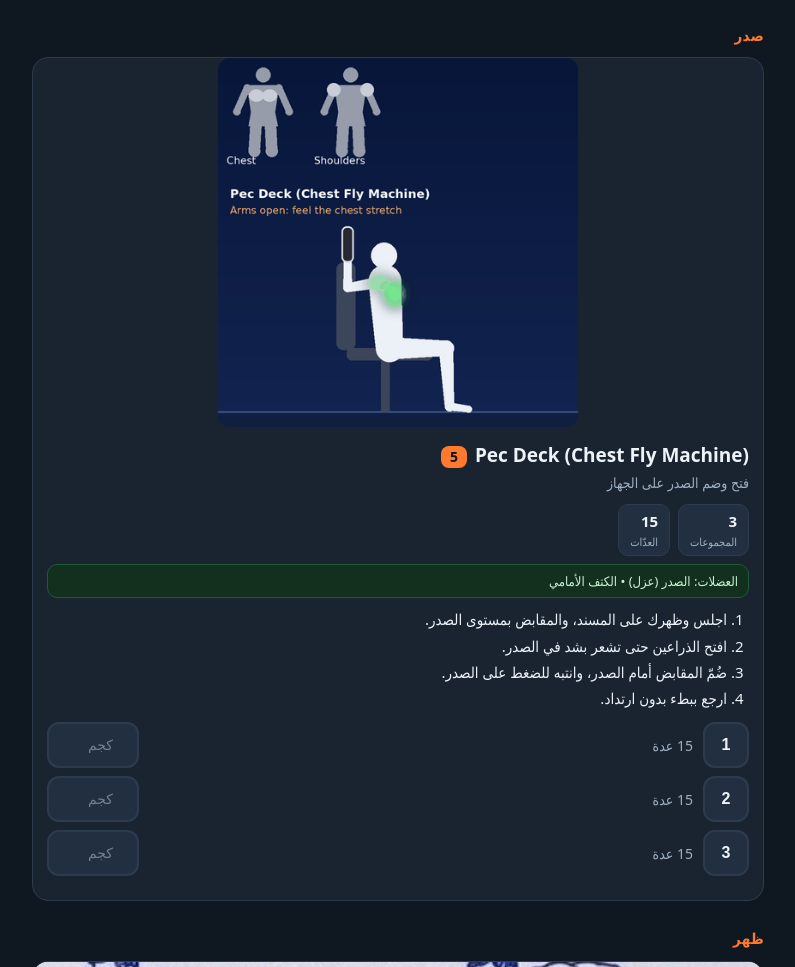
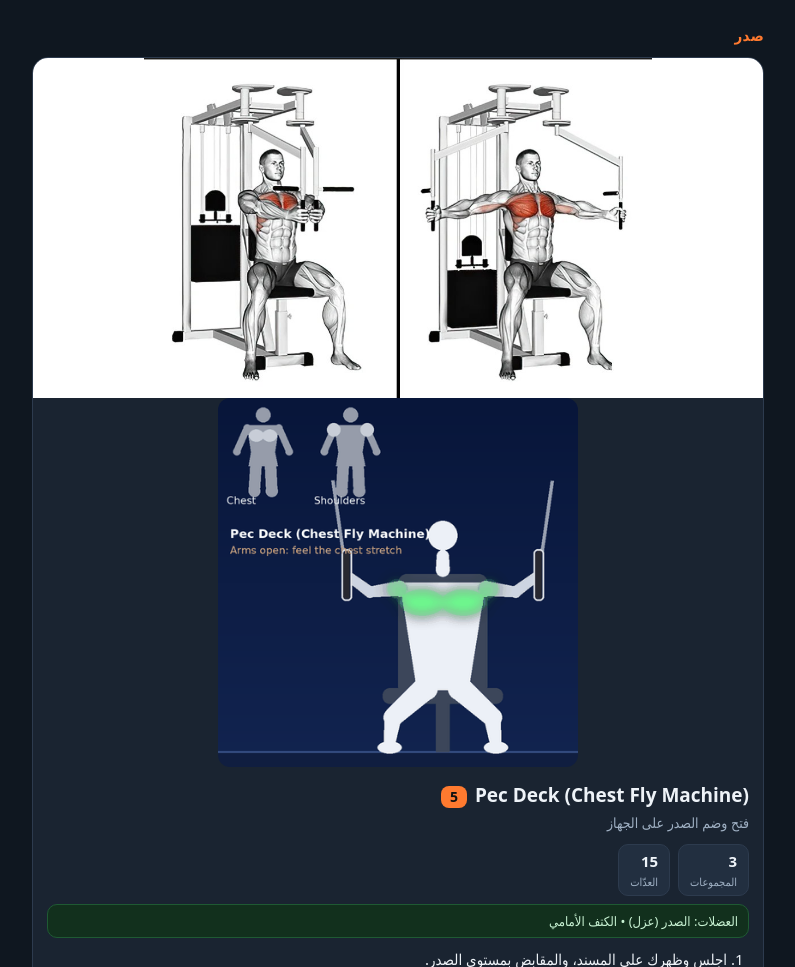
Before and after one commit to mhussein76/Gym-sessions, a plain HTML site: page sessions/chest-back-2026-11-15/index.html in a window 1280 px wide. Shown: the part 3542-4509 px from the top of the page, without its empty margins (242-1037 px from the left). Drawn offline with Linux system fonts and the light colour scheme.

Commit message:
Pec Deck: add picture and front-view animation
Co-Authored-By: Claude Sonnet 5.5 <noreply@anthropic.com>
Claude-Session: https://claude.ai/code/session_01XmUrMe9itJJBXMGf5t54G3

```diff
--- a/sessions/chest-back-2026-11-15/index.html
+++ b/sessions/chest-back-2026-11-15/index.html
@@ -95,7 +95,7 @@ const EX=[
 {n:"4",en:"Seated Cable Row",ar:"سحب الكابل جالسًا",grp:"ظهر",img:"img/cable-row.jpg",reps:["12","10","8"],
  mus:"منتصف الظهر • اللاتس • البايسبس",
  steps:["اجلس وصدرك مرفوع، والركبتان مثنيتان قليلًا.","اسحب المقبض نحو بطنك، والمرفقان قريبان من الجسم.","اضغط لوحي الكتف معًا لحظة.","ارجع ببطء بدون أن ينحني الظهر."]},
-{n:"5",en:"Pec Deck (Chest Fly Machine)",ar:"فتح وضم الصدر على الجهاز",grp:"صدر",gif:"img/pec-deck.gif",reps:["15","15","15"],
+{n:"5",en:"Pec Deck (Chest Fly Machine)",ar:"فتح وضم الصدر على الجهاز",grp:"صدر",img:"img/pec-deck.jpg",gif:"img/pec-deck-front.gif",reps:["15","15","15"],
  mus:"الصدر (عزل) • الكتف الأمامي",
  steps:["اجلس وظهرك على المسند، والمقابض بمستوى الصدر.","افتح الذراعين حتى تشعر بشد في الصدر.","ضُمّ المقابض أمام الصدر، وانتبه للضغط على الصدر.","ارجع ببطء بدون ارتداد."]},
 {n:"6",en:"Single Dumbbell Row",ar:"سحب دمبل بذراع واحدة",grp:"ظهر",img:"img/db-row.jpg",reps:["15","12","10"],
```
Also changed, not shown: sessions/chest-back-2026-11-15/img/pec-deck-front.gif (added), sessions/chest-back-2026-11-15/img/pec-deck.gif (deleted), sessions/chest-back-2026-11-15/img/pec-deck.jpg (added).
